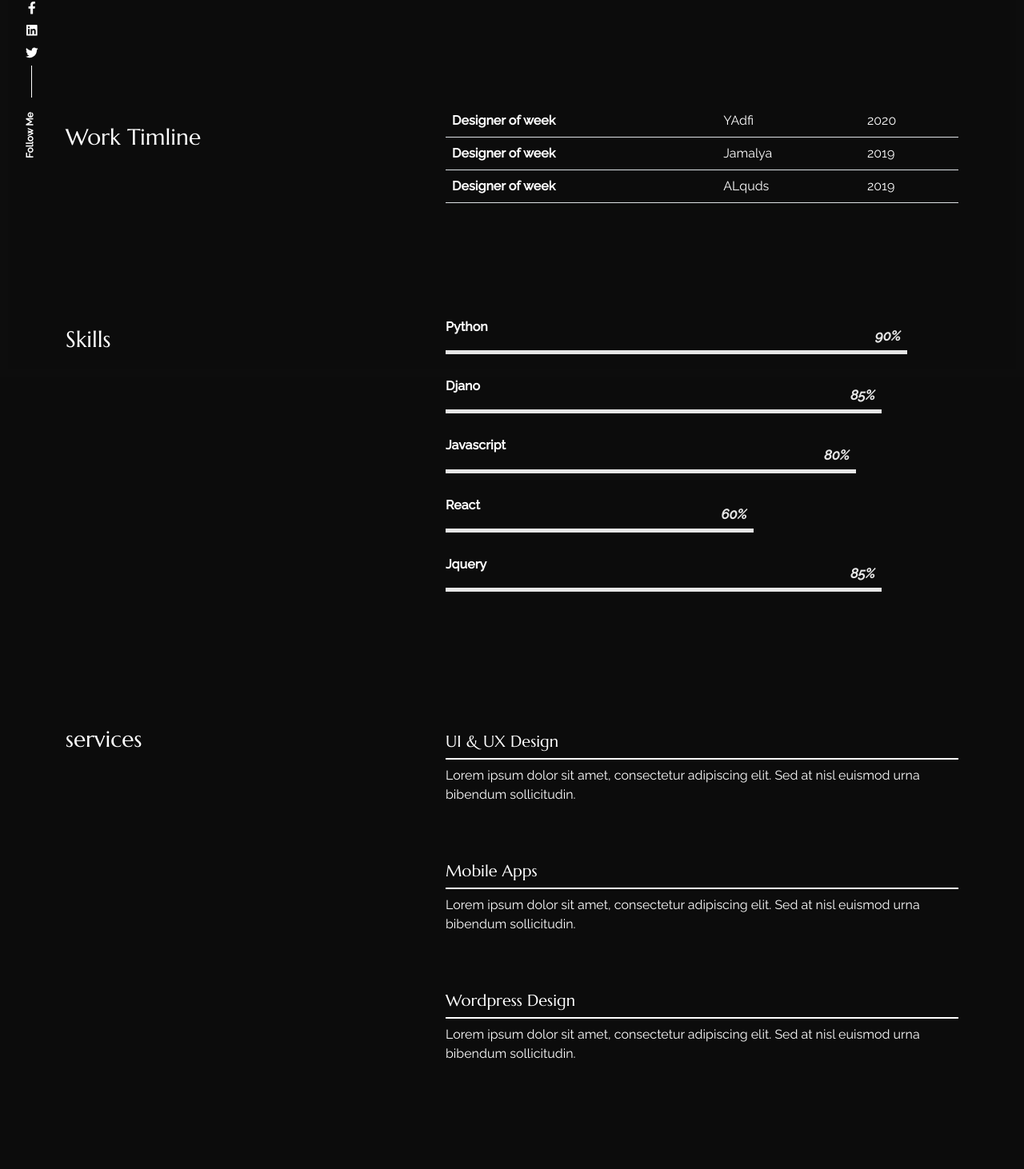
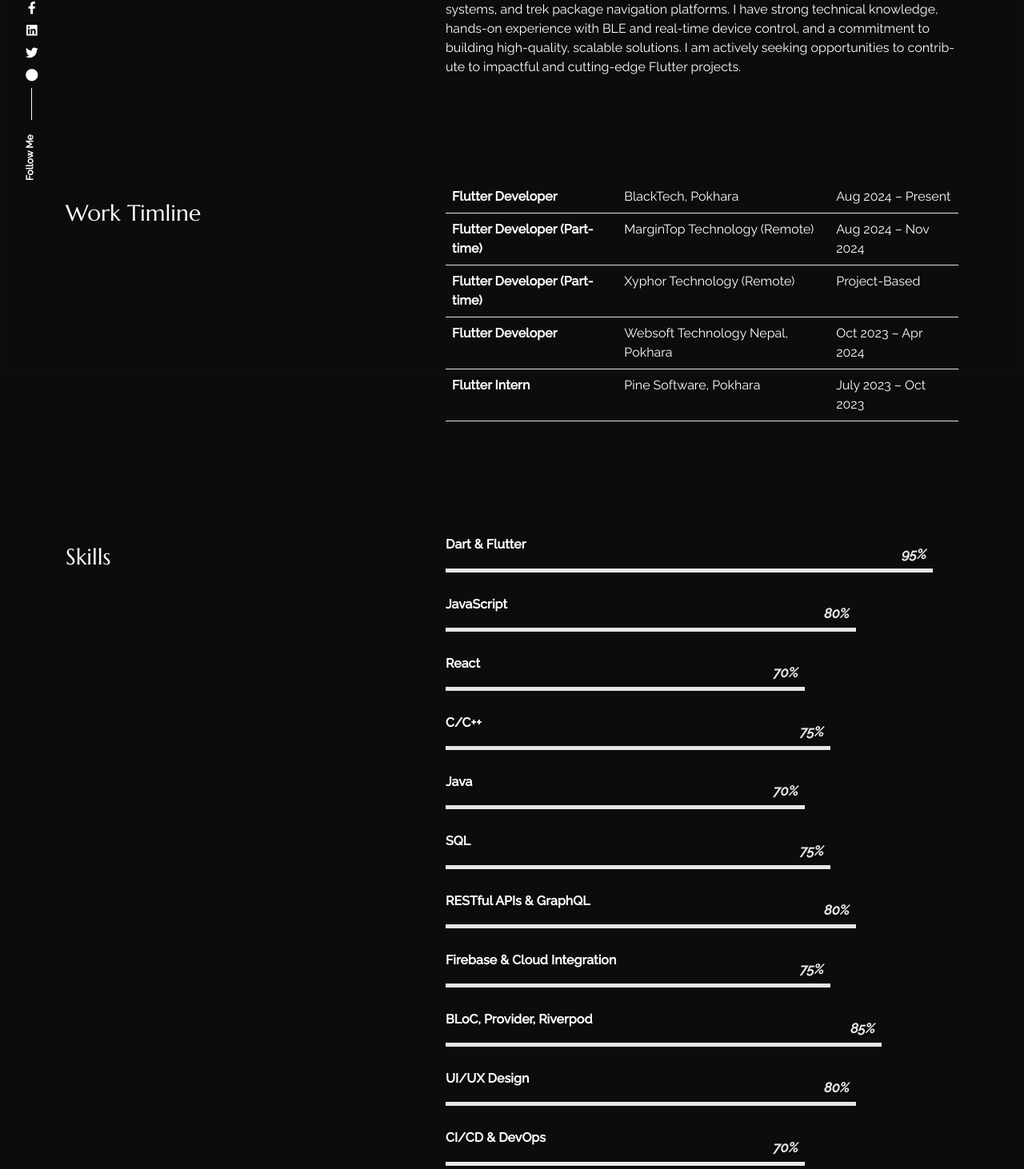
Before and after one commit to sandeshchapagai/porfioo, a React (Create React App) app: page /about in a window 1280 px wide. Shown: the part 328-1790 px from the top of the page at 80% size. Before the commit the page ends 1698 px from the top, so only its background shows below. Built offline with nearby package versions, Linux system fonts and the light colour scheme.

Commit message:
feat:all data added about me

```diff
--- a/src/content_option.js
+++ b/src/content_option.js
@@ -1,157 +1,155 @@
-const logotext = "JOHN";
+const logotext = "SanDesh";
 const meta = {
-    title: "John Doe",
-    description: "I’m John Doe data scientist _ Full stack devloper,currently working in Berlin",
+    title: "Sandesh Chapagai",
+    description: "I’m Sandesh Chapagai, Flutter developer & full stack engineer, currently based in Nepal and working remotely for clients in Berlin and beyond.",
 };
 
 const introdata = {
-    title: "I’m John Doe",
+    title: "I’m Sandesh Chapagai",
     animated: {
-        first: "I love coding",
-        second: "I code cool websites",
-        third: "I develop mobile apps",
+        first: "Passionate Flutter Developer",
+        second: "3+ years of experience in mobile development",
+        third: "I build robust, scalable mobile apps",
     },
-    description: "Lorem ipsum dolor sit amet, consectetur adipiscing elit. Sed at nisl euismod urna bibendum",
+    description: "Passionate Flutter developer with over 2.5 years of experience designing and delivering innovative, user-centric mobile applications. Skilled in BLE integration, real-time device control, and building high-quality, scalable solutions for diverse industries.",
     your_img_url: "https://images.unsplash.com/photo-1514790193030-c89d266d5a9d",
 };
 
 const dataabout = {
-    title: "abit about my self",
-    aboutme: "Lorem ipsum dolor sit amet, consectetur adipiscing elit. Praesent quis dolor id ligula semper elementum feugiat pretium nulla. Nunc non commodo dolor. Nunc mollis dignissim facilisis. Morbi ut magna ultricies.",
+    title: "A bit about myself",
+    aboutme: "I am a Flutter developer with a BSc.CSIT from Prithvi Narayan Campus, Pokhara. My expertise includes designing and delivering user-centric mobile applications such as medicine reminder apps, government information displays, restaurant management systems, and trek package navigation platforms. I have strong technical knowledge, hands-on experience with BLE and real-time device control, and a commitment to building high-quality, scalable solutions. I am actively seeking opportunities to contribute to impactful and cutting-edge Flutter projects.",
 };
-const worktimeline = [{
-        jobtitle: "Designer of week",
-        where: "YAdfi",
-        date: "2020",
+
+const worktimeline = [
+    {
+        jobtitle: "Flutter Developer",
+        where: "BlackTech, Pokhara",
+        date: "Aug 2024 – Present",
     },
     {
-        jobtitle: "Designer of week",
-        where: "Jamalya",
-        date: "2019",
+        jobtitle: "Flutter Developer (Part-time)",
+        where: "MarginTop Technology (Remote)",
+        date: "Aug 2024 – Nov 2024",
     },
     {
-        jobtitle: "Designer of week",
-        where: "ALquds",
-        date: "2019",
+        jobtitle: "Flutter Developer (Part-time)",
+        where: "Xyphor Technology (Remote)",
+        date: "Project-Based",
+    },
+    {
+        jobtitle: "Flutter Developer",
+        where: "Websoft Technology Nepal, Pokhara",
+        date: "Oct 2023 – Apr 2024",
+    },
+    {
+        jobtitle: "Flutter Intern",
+        where: "Pine Software, Pokhara",
+        date: "July 2023 – Oct 2023",
     },
 ];
 
-const skills = [{
-        name: "Python",
-        value: 90,
+const skills = [
+    { name: "Dart & Flutter", value: 95 },
+    { name: "JavaScript", value: 80 },
+    { name: "React", value: 70 },
+    { name: "C/C++", value: 75 },
+    { name: "Java", value: 70 },
+    { name: "SQL", value: 75 },
+    { name: "RESTful APIs & GraphQL", value: 80 },
+    { name: "Firebase & Cloud Integration", value: 75 },
+    { name: "BLoC, Provider, Riverpod", value: 85 },
+    { name: "UI/UX Design", value: 80 },
+    { name: "CI/CD & DevOps", value: 70 },
+];
+
+const services = [
+    {
+        title: "Flutter App Development",
+        description: "Design, develop, and deliver robust mobile applications using Flutter for Android and iOS platforms, including advanced integrations and scalable architectures.",
     },
     {
-        name: "Djano",
-        value: 85,
+        title: "UI & UX Design",
+        description: "Create intuitive, responsive, and accessible user interfaces, collaborating closely with designers to deliver seamless user experiences.",
     },
     {
-        name: "Javascript",
-        value: 80,
+        title: "Backend & API Integration",
+        description: "Integrate RESTful and GraphQL APIs, manage cloud storage, and implement secure, scalable backend solutions.",
     },
     {
-        name: "React",
-        value: 60,
+        title: "BLE & Real-Time Device Control",
+        description: "Develop apps with Bluetooth Low Energy (BLE) for real-time device management and control.",
     },
     {
-        name: "Jquery",
-        value: 85,
+        title: "Project Architecture & Consulting",
+        description: "Advise on clean architecture, modularization, and best practices for large-scale app development.",
     },
 ];
 
-const services = [{
-        title: "UI & UX Design",
-        description: "Lorem ipsum dolor sit amet, consectetur adipiscing elit. Sed at nisl euismod urna bibendum sollicitudin.",
-    },
+const dataportfolio = [
     {
-        title: "Mobile Apps",
-        description: "Lorem ipsum dolor sit amet, consectetur adipiscing elit. Sed at nisl euismod urna bibendum sollicitudin.",
-    },
-    {
-        title: "Wordpress Design",
-        description: "Lorem ipsum dolor sit amet, consectetur adipiscing elit. Sed at nisl euismod urna bibendum sollicitudin.",
-    },
-];
-
-const dataportfolio = [{
         img: "https://picsum.photos/400/?grayscale",
-        description: "The wisdom of life consists in the elimination of non-essentials.",
+        description: "Medicine Reminder App – A Flutter app for managing medication schedules with timely reminders. (Pine Software)",
         link: "#",
     },
     {
         img: "https://picsum.photos/400/800/?grayscale",
-        description: "The wisdom of life consists in the elimination of non-essentials.",
+        description: "Nagarik Badapatra App – Large-screen Flutter app for government office announcements and news. (Pine Software)",
         link: "#",
     },
     {
         img: "https://picsum.photos/400/?grayscale",
-        description: "The wisdom of life consists in the elimination of non-essentials.",
+        description: "Lions Club District 325M App – Event management and member directory app with real-time sync. (Websoft Technology Nepal)",
         link: "#",
     },
     {
         img: "https://picsum.photos/400/600/?grayscale",
-        description: "The wisdom of life consists in the elimination of non-essentials.",
+        description: "E-commerce App – Cross-platform Flutter app with product listings, cart, and authentication. (Personal Project)",
         link: "#",
     },
     {
         img: "https://picsum.photos/400/300/?grayscale",
-        description: "The wisdom of life consists in the elimination of non-essentials.",
+        description: "RestroX – Comprehensive restaurant management system for order, inventory, and analytics. (BlackTech)",
         link: "#",
     },
     {
         img: "https://picsum.photos/400/700/?grayscale",
-        description: "The wisdom of life consists in the elimination of non-essentials.",
+        description: "ALD Corporate – Construction and fitout services app for project tracking and team management. (BlackTech)",
         link: "#",
     },
-
     {
         img: "https://picsum.photos/400/600/?grayscale",
-        description: "The wisdom of life consists in the elimination of non-essentials.",
+        description: "Goreto – Trek package booking and navigation app with integrated marketplace. (Xyphor Technology)",
         link: "#",
     },
     {
         img: "https://picsum.photos/400/300/?grayscale",
-        description: "The wisdom of life consists in the elimination of non-essentials.",
+        description: "Soura Connect – BLE controller app for Point Pressure devices, enabling real-time hardware management. (MarginTop Technology)",
         link: "#",
     },
     {
         img: "https://picsum.photos/400/?grayscale",
-        description: "The wisdom of life consists in the elimination of non-essentials.",
-        link: "#",
-    },
-    {
-        img: "https://picsum.photos/400/550/?grayscale",
-        description: "The wisdom of life consists in the elimination of non-essentials.",
-        link: "#",
-    },
-    {
-        img: "https://picsum.photos/400/?grayscale",
-        description: "The wisdom of life consists in the elimination of non-essentials.",
-        link: "#",
-    },
-    {
-        img: "https://picsum.photos/400/700/?grayscale",
-        description: "The wisdom of life consists in the elimination of non-essentials.",
-        link: "#",
+        description: "Med Tracker – Centralized hospital management system, open source. (Final Year Project)",
+        link: "https://github.com/the-null-pointers",
     },
 ];
 
 const contactConfig = {
-    YOUR_EMAIL: "name@domain.com",
-    YOUR_FONE: "(555)123-4567",
-    description: "Lorem ipsum dolor sit amet, consectetur adipiscing elit. Morbi vehicula eu nunc et sollicitudin. Cras pulvinar, nisi at imperdiet pharetra. ",
-    // creat an emailjs.com account
-    // check out this tutorial https://www.emailjs.com/docs/examples/reactjs/
+    YOUR_EMAIL: "sandeshchapagai25@gmail.com",
+    YOUR_FONE: "+977 9846936792",
+    description: "Feel free to reach out for collaboration, project inquiries, or just to connect. I am always open to discussing new opportunities in Flutter and full stack development.",
     YOUR_SERVICE_ID: "service_id",
     YOUR_TEMPLATE_ID: "template_id",
     YOUR_USER_ID: "user_id",
 };
 
 const socialprofils = {
-    github: "https://github.com",
-    facebook: "https://facebook.com",
-    linkedin: "https://linkedin.com",
-    twitter: "https://twitter.com",
+    github: "https://github.com/sandeshchapagai",
+    facebook: "https://facebook.com/sandeshchapagai",
+    linkedin: "https://linkedin.com/in/sandeshchapagai",
+    twitter: "https://twitter.com/sandeshchapagai",
+    website: "https://www.sandeshchapagai.com.np",
 };
+
 export {
     meta,
     dataabout,
```
Also changed, not shown: 2 other files (tests, documents, lock files or other folders).
